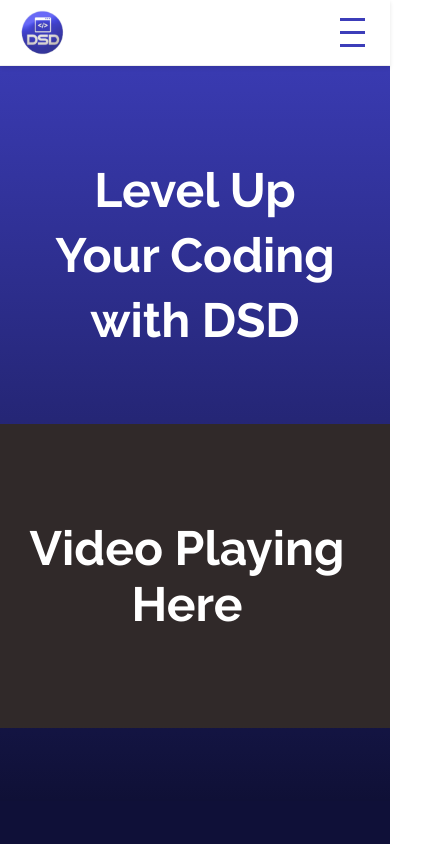
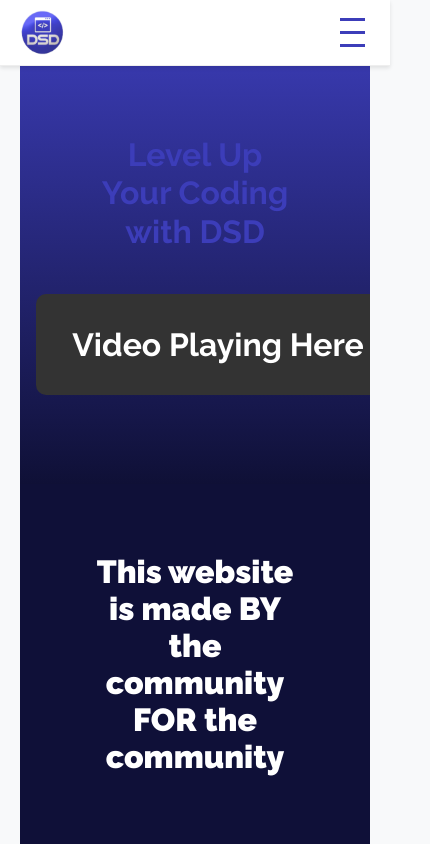
Before and after one commit to dallassoftwaredevelopers/DSDsite, a Next.js app: page / in a window 390 px wide. Shown: the top 844 px of the page, 430 px wide, since content can reach past the window. Built offline with nearby package versions, Linux system fonts and the light colour scheme.

Commit message:
(WEB-44) chore: fix navbar and global styles to keep content centered

```diff
--- a/src/app/components/heroSection/heroSection.module.css
+++ b/src/app/components/heroSection/heroSection.module.css
@@ -8,7 +8,10 @@
   justify-content: space-around;
   position: relative;
   height: 60vh;
+  min-height: 400px;
+  max-height: 800px;
   overflow: hidden;
+  max-width: 1450px;
 }
 
 .heroSection {
@@ -20,13 +23,7 @@
   z-index: 2;
   padding-left: 5%;
   width: 40%;
-}
-
-.intro {
-  font-size: 3rem;
-  font-weight: 700;
-  color: #3c3db9;
-  line-height: 1.2;
+  max-width: 500px;
 }
 
 .videoPlaceholder {
@@ -44,7 +41,35 @@
   border-radius: 10px;
   z-index: 2;
   margin-right: 1rem;
+  max-width: 400px; /* Ensure the videoPlaceholder has a max width */
 }
+
+.intro {
+  font-size: 3rem;
+  font-weight: 700;
+  color: #3c3db9;
+  line-height: 1.2;
+  max-width: 10ch;
+  word-wrap: break-word;
+  text-align: center;
+}
+/*
+.videoPlaceholder {
+  text-align: center;
+  font-weight: 700;
+  font-size: 2rem;
+  width: 17rem;
+  height: 15rem;
+  padding: 2rem;
+  background-color: #333;
+  color: white;
+  display: flex;
+  align-items: center;
+  justify-content: center;
+  border-radius: 10px;
+  z-index: 2;
+  margin-right: 1rem;
+} */
 
 @media (max-width: 850px) {
   .hero {
@@ -52,52 +77,33 @@
       --Gradient-to-Dark,
       linear-gradient(180deg, #3c3db9 0%, #0f1036 100%)
     );
-    display: flex;
     flex-direction: column;
+    justify-content: center;
     align-items: center;
-    justify-content: space-evenly;
-    height: 85vh;
-    gap: 2rem;
-    padding-top: 4rem;
+    height: auto; /* Allow height to adjust based on content */
+    min-height: 400px; /* Ensure minimum height is maintained */
+    padding: 2rem 1rem;
   }
 
   .heroSection {
-    display: flex;
+    width: 100%;
     align-items: center;
-    justify-content: center;
-    background: none;
-    width: 100%;
-    padding: 0;
+    padding-left: 0;
+    max-width: 90%; /* Reduce the maximum width to prevent overflow */
   }
 
   .intro {
-    color: #fff;
     text-align: center;
-    font-family: Raleway;
-    font-size: 3rem;
-    font-style: normal;
-    font-weight: 700;
-    line-height: 4.0625rem;
-    width: 18rem;
-    height: 10rem;
-    margin: 0;
+    font-size: 2rem;
+    max-width: 10ch;
   }
 
   .videoPlaceholder {
-    width: 25rem;
-    height: 15rem;
-    position: relative;
-    right: 0;
-    top: 0;
-    transform: none;
-    background: #302929;
-    color: #fff;
-    color: #fff;
-    text-align: center;
-    font-family: Raleway;
-    font-size: 3rem;
-    font-style: normal;
-    font-weight: 700;
-    line-height: normal;
+    width: 100%;
+    max-width: none;
+    margin-right: 0;
+    margin-top: 1rem;
+    max-width: 300px;
+    height: auto;
   }
 }
--- a/src/app/components/navbar/navbar.module.css
+++ b/src/app/components/navbar/navbar.module.css
@@ -9,6 +9,17 @@
   align-items: center;
   padding: 10px 20px;
   font-family: 'Raleway', sans-serif;
+  width: 100%;
+}
+
+.innerContainer {
+  max-width: 1550px;
+  width: 100%;
+  margin: 0 auto;
+  padding: 0 1rem;
+  display: flex;
+  justify-content: space-between;
+  align-items: center;
 }
 
 .logo a,
@@ -22,7 +33,6 @@
 
 .navLinks {
   display: flex;
-  gap: 35px;
 }
 
 .home {
@@ -52,7 +62,7 @@
   content: '';
   display: block;
   border-radius: 10px;
-  width: 100%;
+  width: 110%;
   height: 5px;
   background-color: hsla(240, 98%, 60%, 0.5);
   position: absolute;
@@ -86,7 +96,7 @@
 
 .navLinks {
   display: flex;
-  gap: 20px;
+  gap: 35px;
 }
 
 .navLinks.active {
--- a/src/app/components/navbar/navbar.tsx
+++ b/src/app/components/navbar/navbar.tsx
@@ -109,6 +109,7 @@ export default function Navbar() {
       </nav>
 
       <nav className={styles.navbar} data-testid='navbar'>
+        <div className={styles.innerContainer}>
           <div className={styles.logo}>
             <Link href='/'>
               <div className={styles.homeLink}>
@@ -123,6 +124,7 @@ export default function Navbar() {
             </Link>
           </div>
           <div className={styles.navLinks}>{navLinks()}</div>
+        </div>
       </nav>
     </div>
   );
--- a/src/app/globals.css
+++ b/src/app/globals.css
@@ -1,13 +1,16 @@
+:root {
+  --max-width: 1450px;
+}
+
+.innerContainer {
+  max-width: var(--max-width);
+  margin: 0 auto;
+  padding: 0 20px;
+  box-sizing: border-box;
+}
+
 body {
   margin: 0;
+  font-family: 'Raleway', sans-serif;
+  background-color: #f8f9fa;
 }
-
-.container {
-  width: 100%;
-}
-
-.inner-container {
-  width: 80%;
-  margin: 0 auto;
-  max-width: 1800px;
-}
--- a/src/app/layout.tsx
+++ b/src/app/layout.tsx
@@ -1,9 +1,8 @@
 import React, { ReactNode } from 'react';
 import type { Metadata } from 'next';
 import './globals.css';
-import styles from './page.module.css';
+import Navbar from './components/navbar/navbar';
 import Footer from '@/app/components/footer/footer';
-import Navbar from './components/navbar/navbar';
 
 export const metadata: Metadata = {
   title: 'Dallas Software Developers',
@@ -22,7 +21,7 @@ export default function RootLayout({
       </head>
       <body>
         <Navbar />
-        <main className={styles.main}>{children}</main>
+        <main className='innerContainer'>{children}</main>
         <Footer />
       </body>
     </html>
```
Lines whose indentation alone changed are shown as unchanged.
